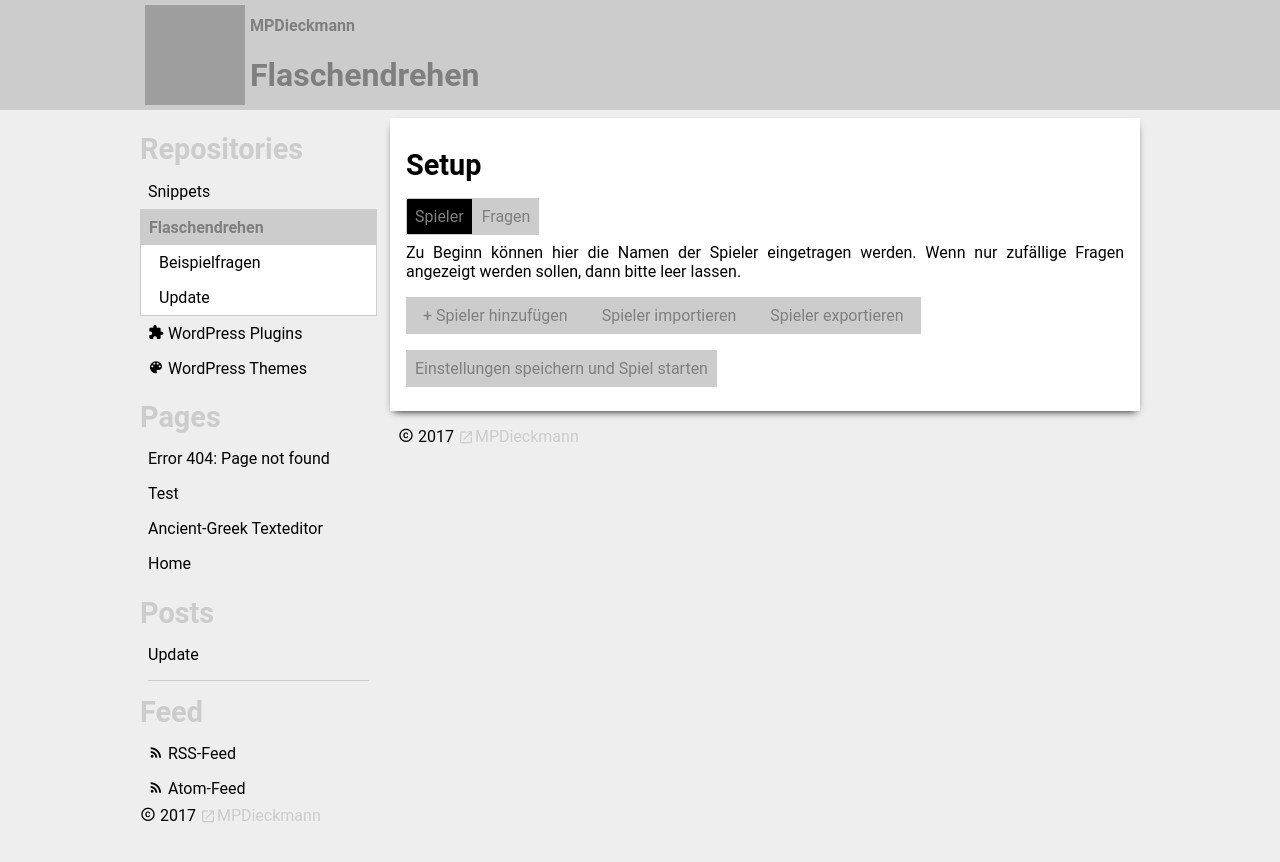
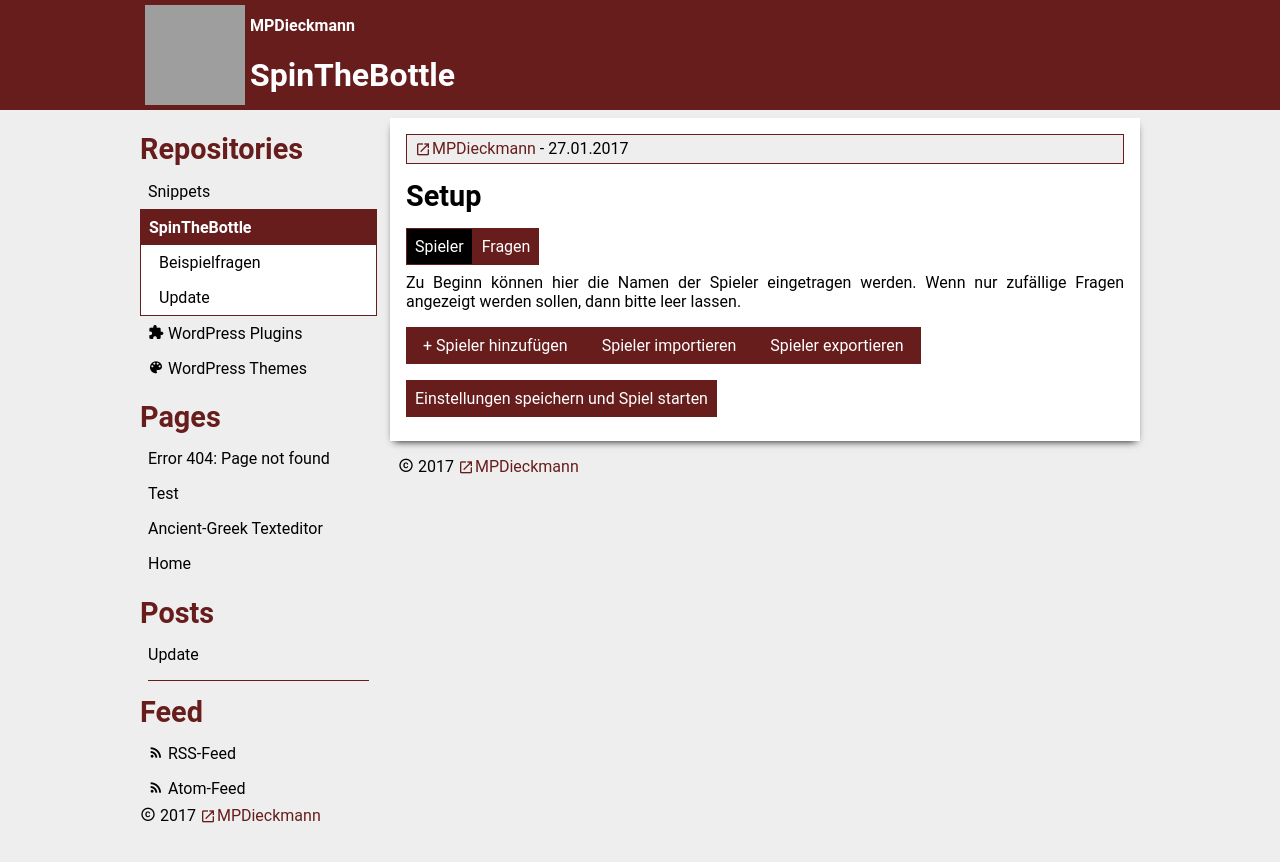
Before and after one commit to MPDieckmann/mpdieckmann.github.io, a Jekyll site: the page built from _repositories/flaschendrehen.html, in a window 1280 px wide, cut to the strip 0-862 px from the top of the page. Built offline with Jekyll 4.4.1, drawn with Linux system fonts in a browser that asks for light colours; some web fonts are replaced; grey boxes are pictures that could not be loaded.

Commit message:
Update flaschendrehen.html

```diff
--- a/_repositories/flaschendrehen.html
+++ b/_repositories/flaschendrehen.html
@@ -1,8 +1,7 @@
 ---
-title: "Flaschendrehen"
-themecolor: "#ccc"
-themedforecolor: "#7f7f7f"
-showmeta: false
+title: "SpinTheBottle"
+themecolor: "#681D1D"
+showMeta: false
 ---
 <app-view id="app-view" class="setup">
   <view-header>
```
